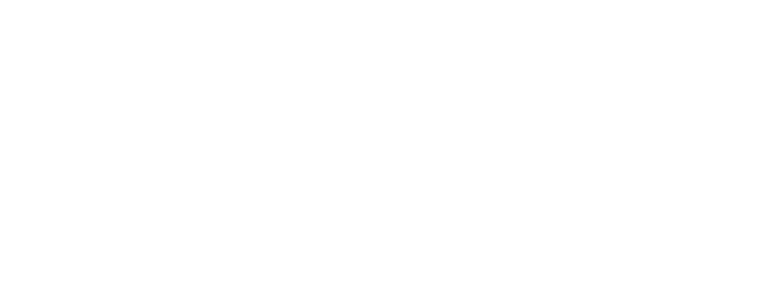
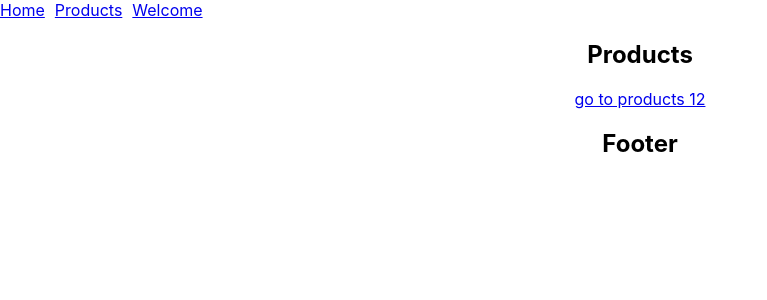
Before and after one commit to Almousaz/practice-with-amir, a React (Create React App) app: page /products in a window 1280 px wide. Shown: the top 300 px of the page, without its empty margins (0-767 px from the left). Built offline with nearby package versions, Linux system fonts and the light colour scheme.

Commit message:
routing pages in react

```diff
--- a/package.json
+++ b/package.json
@@ -8,6 +8,7 @@
     "@testing-library/user-event": "^13.5.0",
     "react": "^18.3.1",
     "react-dom": "^18.3.1",
+    "react-router-dom": "^6.23.1",
     "react-scripts": "5.0.1",
     "web-vitals": "^2.1.4"
   },
--- a/src/App.js
+++ b/src/App.js
@@ -1,13 +1,30 @@
-import './App.css';
+import "./App.css";
+import { Routes, Route, Link, useParams } from "react-router-dom";
+import Home from "./pages/home";
+import Products from "./pages/products";
+import Welcome from "./pages/welcome"
 
 function App() {
   return (
     <div className="App">
-
-
-
-
-
+      <header>
+        <nav style={{ display: "flex", flexDirection: "row", gap: "10px" }}>
+          <Link to={"/"}>Home</Link>
+          <Link to={"/products"}>Products</Link>
+          <Link to={"/welcome"}>Welcome</Link>
+        </nav>
+      </header>
+      <main>
+        <Routes>
+          <Route path="/" element={<Home />} />
+          <Route path="/products" element={<Products />} />
+          <Route path="/products/:id" element={<Products />} />
+          <Route path="/welcome" element={<Welcome />} />
+        </Routes>
+      </main>
+      <footer>
+        <h2>Footer</h2>
+      </footer>
     </div>
   );
 }
--- a/src/index.js
+++ b/src/index.js
@@ -3,11 +3,14 @@
 import './index.css';
 import App from './App';
 import reportWebVitals from './reportWebVitals';
+import { BrowserRouter } from 'react-router-dom';
 
 const root = ReactDOM.createRoot(document.getElementById('root'));
 root.render(
   <React.StrictMode>
+    <BrowserRouter>
     <App />
+    </BrowserRouter>
   </React.StrictMode>
 );
 
--- /dev/null
+++ b/src/pages/home.jsx
@@ -0,0 +1,7 @@
+
+
+const Home = () => {
+    return <h2>Home</h2>;
+  };
+
+  export default Home
--- /dev/null
+++ b/src/pages/products.jsx
@@ -0,0 +1,14 @@
+ import { Link , useParams } from "react-router-dom";
+
+
+const Products = () => {
+    const { id } = useParams("id");
+    return (
+      <div>
+        <h2>Products {id}</h2>
+        <Link to={"/products/12"}>go to products 12</Link>
+      </div>
+    );
+  };
+
+  export default Products
--- /dev/null
+++ b/src/pages/welcome.jsx
@@ -0,0 +1,8 @@
+
+
+const Welcome = () => {
+    return <h2>Welcome</h2>;
+  };
+
+
+  export default Welcome
```
Also changed, not shown: 1 other file (tests, documents, lock files or other folders).
